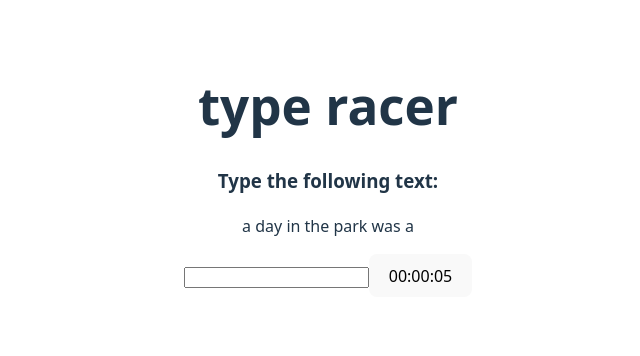
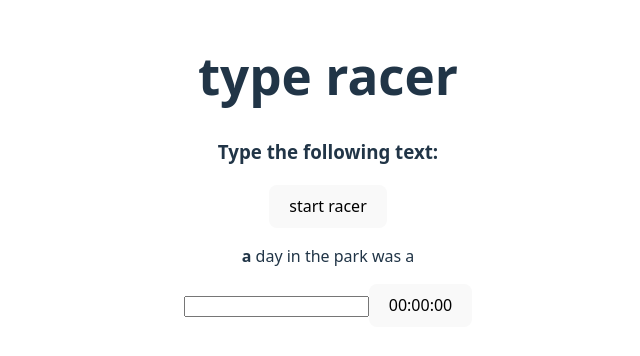
Before and after one commit to yeruham/typeRacer, a React (Vite) app: page / in a window 1280 px wide. Shown: the part 230-586 px from the top of the page, without its empty margins (312-952 px from the left). Built offline with nearby package versions, Linux system fonts and the light colour scheme.

Commit message:
end and start tacer

```diff
--- a/src/App.tsx
+++ b/src/App.tsx
@@ -4,21 +4,21 @@ import Timer from "./components/Timer";
 import DisplayText from "./components/DisplayText";
 import Title from "./components/Title";
 import EndRacer from "./components/endRacer";
+import ControlButton from "./components/ControlRacer";
 
 function App() {
-  const text =  `a day in the park was a`;
+  const text = `a day in the park was a`;
   const wordsList = text.split(" ");
   const [wordsIndex, setWordsIndex] = useState(0);
   const [typingTime, setTypingTime] = useState(0);
-  const [active, setActive] = useState(true);
+  const [active, setActive] = useState(false);
 
   useEffect(() => {
-    if (wordsIndex == wordsList.length){
+    if (wordsIndex == wordsList.length) {
       setActive(false);
     }
   }, [wordsIndex]);
 
-  console.log(wordsList[wordsIndex])
   const onInputWord = (inputWord: string): boolean => {
     if (inputWord == wordsList[wordsIndex]) {
       setWordsIndex((i) => i + 1);
@@ -30,10 +30,19 @@ function App() {
   return (
     <>
       <Title></Title>
-      <DisplayText text={text}></DisplayText>
+      <ControlButton
+        active={active}
+        setActive={(bool) => setActive(bool)}
+      ></ControlButton>
+      <DisplayText text={wordsList} indexCurrentWord={wordsIndex}></DisplayText>
       <InputWord isCorrectWord={onInputWord}></InputWord>
-      <Timer setTypingTime={(newTime) => setTypingTime(newTime)} active={active}></Timer>
-      {!active ? <EndRacer time={typingTime} numWords={wordsList.length}></EndRacer> : null}
+      <Timer
+        setTypingTime={(newTime) => setTypingTime(newTime)}
+        active={active}
+      ></Timer>
+      {!active && typingTime > 0 ? (
+        <EndRacer time={typingTime} numWords={wordsList.length}></EndRacer>
+      ) : null}
     </>
   );
 }
--- /dev/null
+++ b/src/components/ControlRacer.tsx
@@ -0,0 +1,13 @@
+interface Iactive {
+  active: boolean;
+  setActive: (bool: boolean) => void;
+}
+
+function ControlButton({ active, setActive }: Iactive) {
+  const startMessage = "start racer";
+  const stopMessage = "stop racer";
+  let message = active ? stopMessage : startMessage;
+  return <button onClick={() => setActive(!active)}>{message}</button>;
+}
+
+export default ControlButton;
--- a/src/components/DisplayText.tsx
+++ b/src/components/DisplayText.tsx
@@ -1,5 +1,14 @@
-function DisplayText({ text } : {text: string}){
-    return (<p>{text}</p>);
+function DisplayText({ text, indexCurrentWord }: { text: string[], indexCurrentWord: number}) {
+  return (
+    <p>
+      {text.map((word, index) => {
+        if (index == indexCurrentWord){
+            return <strong>{word} </strong>
+        }
+        return word + " ";
+      })}
+    </p>
+  );
 }
 
 export default DisplayText;
--- a/src/components/EndRacer.tsx
+++ b/src/components/EndRacer.tsx
@@ -1,12 +1,12 @@
 function EndRacer({ time, numWords }: {time: number, numWords: number}){
+
     const numWordsByMinutes = () => {
         const minutes = time / 60
         console.log(minutes)
         return (numWords / minutes).toFixed();
     }
-    console.log(time)
-    console.log(numWords)
-    return (<p>num words by minutes: {numWordsByMinutes()}</p>);
+
+    return (<p>num words by minutes: {time > 0 ? numWordsByMinutes() : 0}</p>);
 }
 
 export default EndRacer;
```
